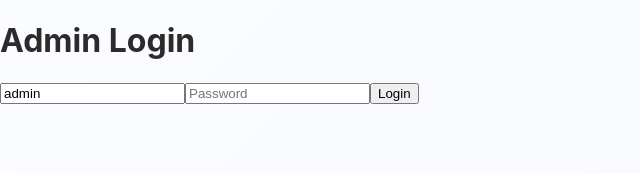
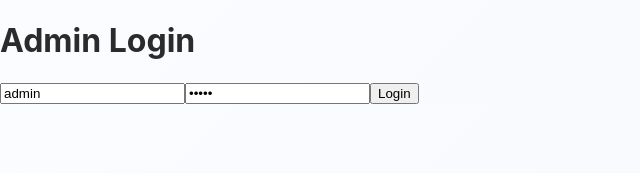
Before and after one commit to immanuel2711/Realestate_CRM, a React (Create React App) app in the folder frontend/my-app/: page / in a window 1280 px wide. Shown: the top 173 px of the page, without its empty margins (0-640 px from the left). Built offline with nearby package versions, Linux system fonts and the light colour scheme.

Commit message:
Update LoginPage.jsx

```diff
--- a/frontend/my-app/src/pages/LoginPage.jsx
+++ b/frontend/my-app/src/pages/LoginPage.jsx
@@ -2,8 +2,9 @@ import { useState } from "react";
 import { useNavigate } from "react-router-dom"; // <-- import useNavigate
 
 export default function LoginPage() {
-  const [email, setEmail] = useState("admin"); // for MVP
-  const [password, setPassword] = useState("");
+  // Both fields pre-filled with "admin"
+  const [email, setEmail] = useState("admin");
+  const [password, setPassword] = useState("admin");
   const [error, setError] = useState("");
 
   const navigate = useNavigate(); // <-- hook for navigation
@@ -22,7 +23,7 @@ export default function LoginPage() {
         localStorage.setItem("token", data.access_token);
 
         // Redirect to Admin Dashboard
-        navigate("/admindashboard"); // <-- route path
+        navigate("/admindashboard");
       } else {
         setError(data.msg);
       }
```
